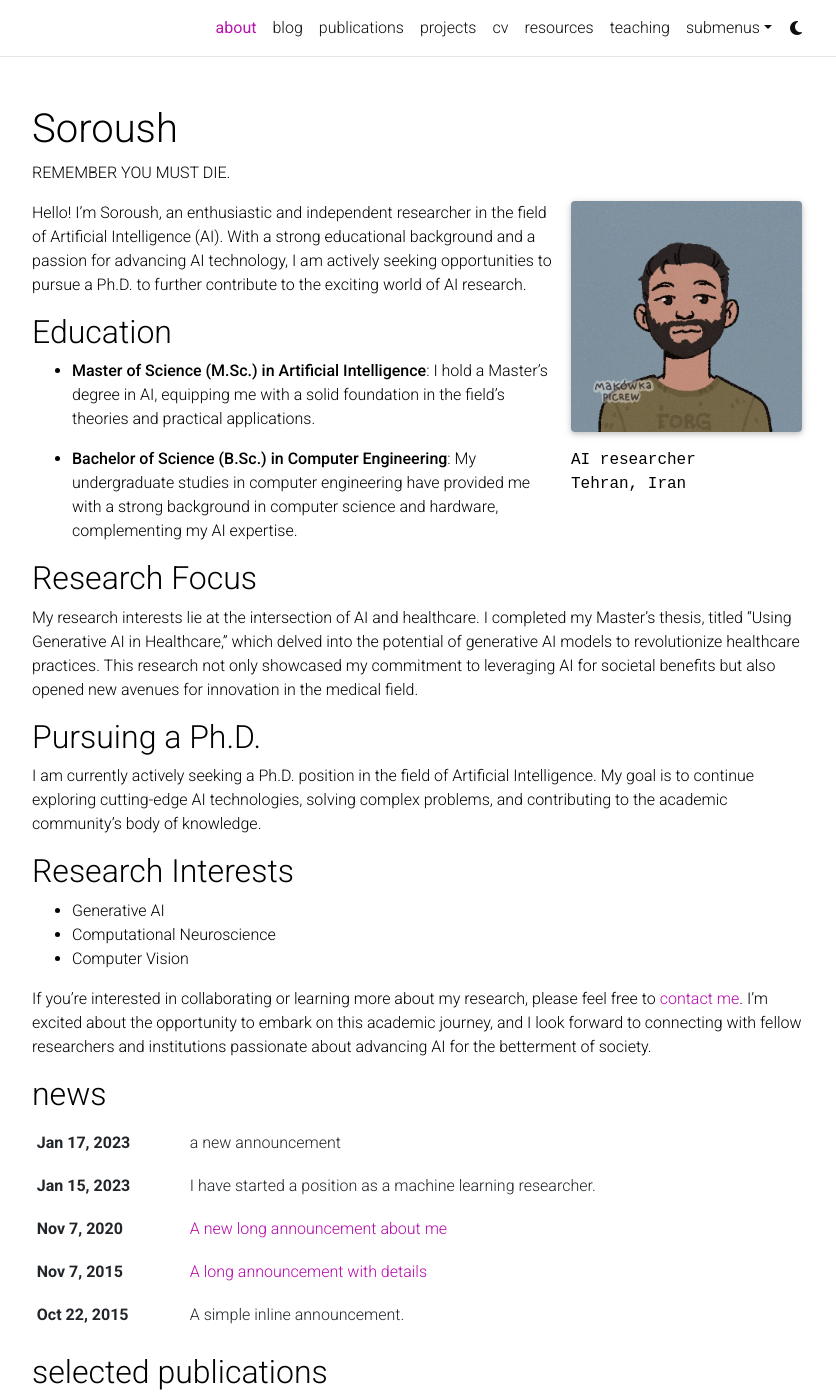
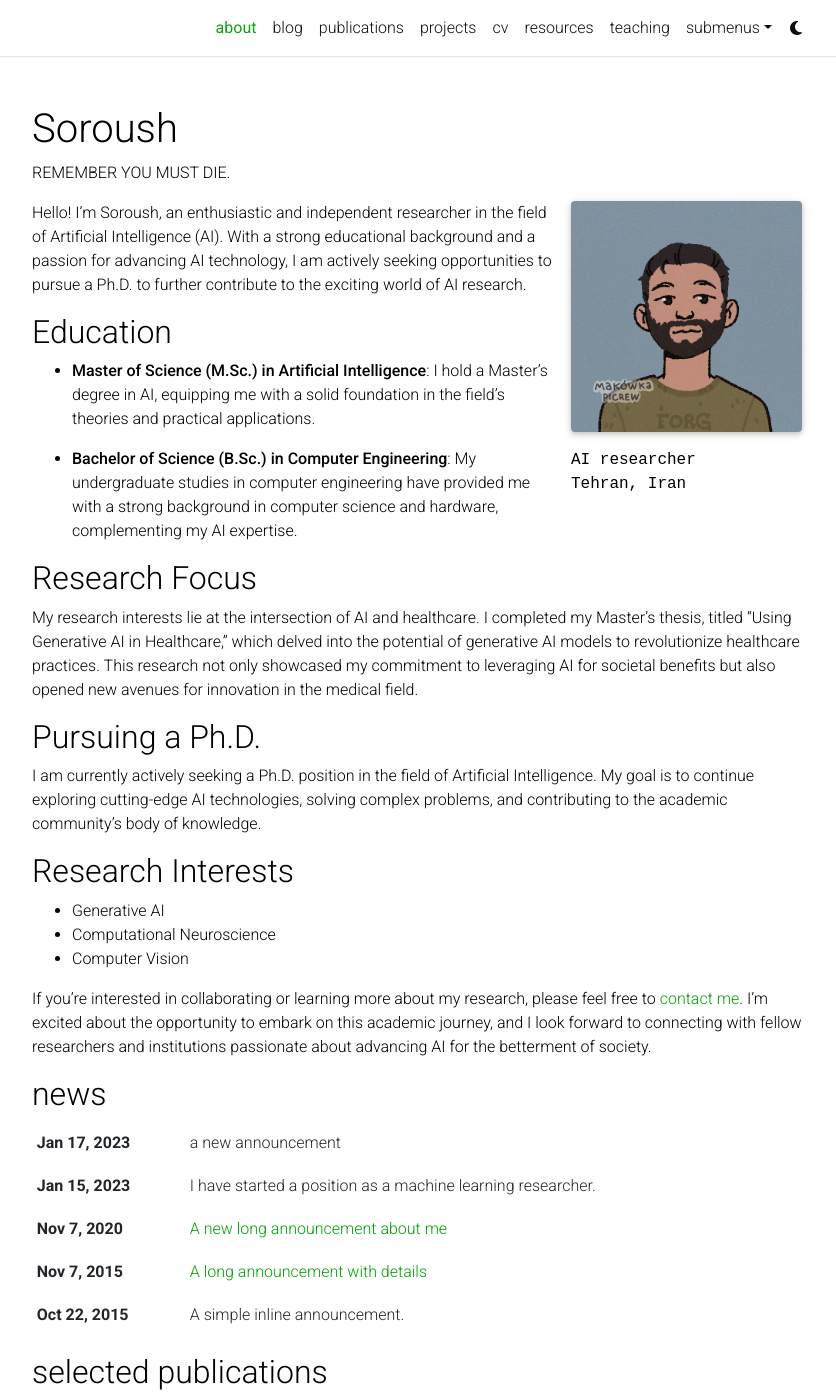
Before and after one commit to AI-shinigami/AI-shinigami.github.io, a Jekyll site: the page built from _pages/about.md, in a window 1280 px wide and 1400 px high. Shown: the whole window, without its empty margins (223-1059 px from the left). Built offline with Jekyll 4.4.1, drawn with Linux system fonts in a browser that asks for light colours; full-size pictures stand in for the smaller copies a plugin makes; comment, search, counter and statistics services are not loaded; a style sheet for code colours, icons or effects is not loaded.

Commit message:
Update _themes.scss

```diff
--- a/_sass/_themes.scss
+++ b/_sass/_themes.scss
@@ -7,7 +7,7 @@
   --global-code-bg-color: #{$code-bg-color-light};
   --global-text-color: #{$black-color};
   --global-text-color-light: #{$grey-color};
-  --global-theme-color: #{$purple-color};
+  --global-theme-color: #{$green-color-dark};
   --global-hover-color: #{$purple-color};
   --global-hover-text-color: #{$white-color};
   --global-footer-bg-color: #{$grey-color-dark};
```
